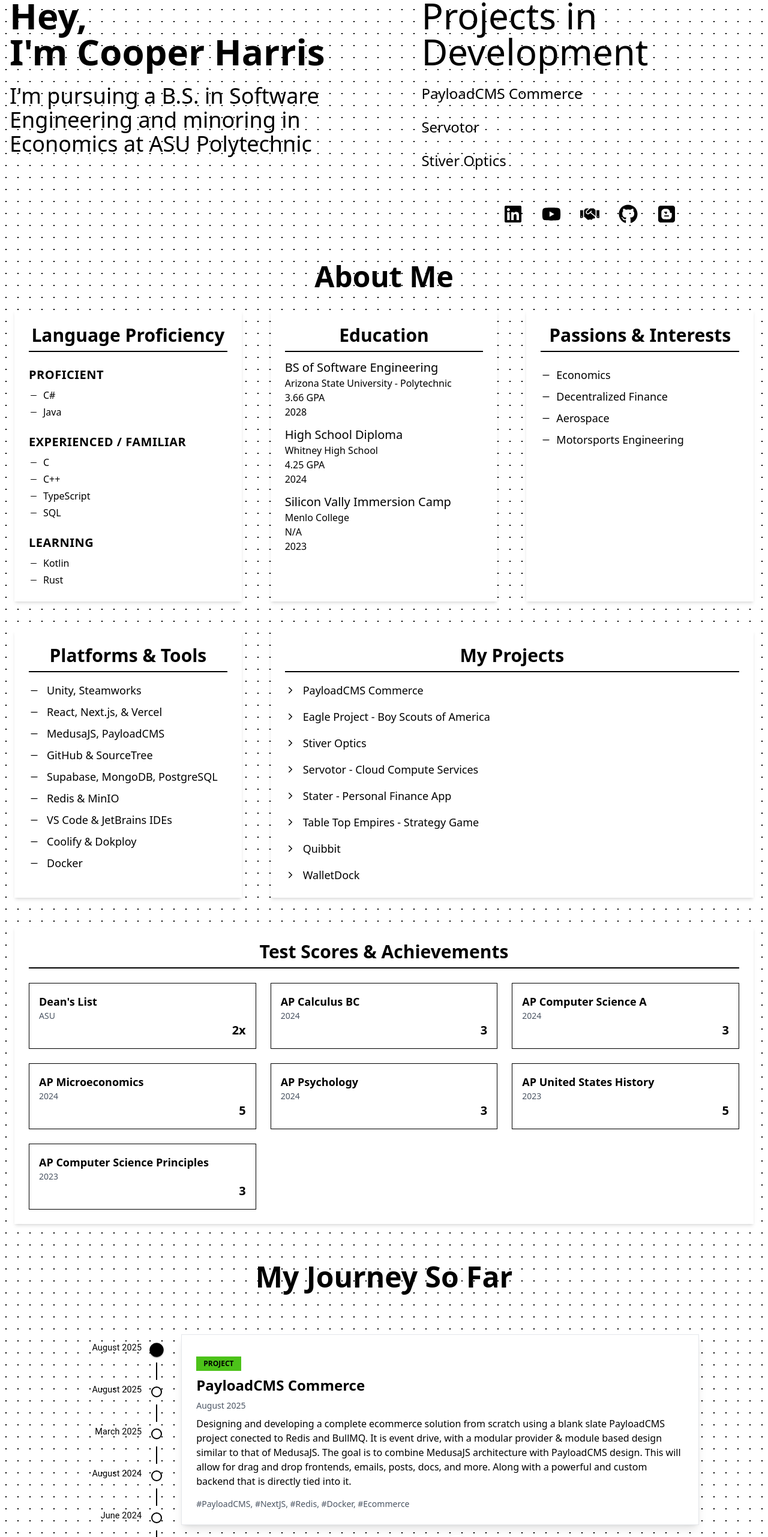
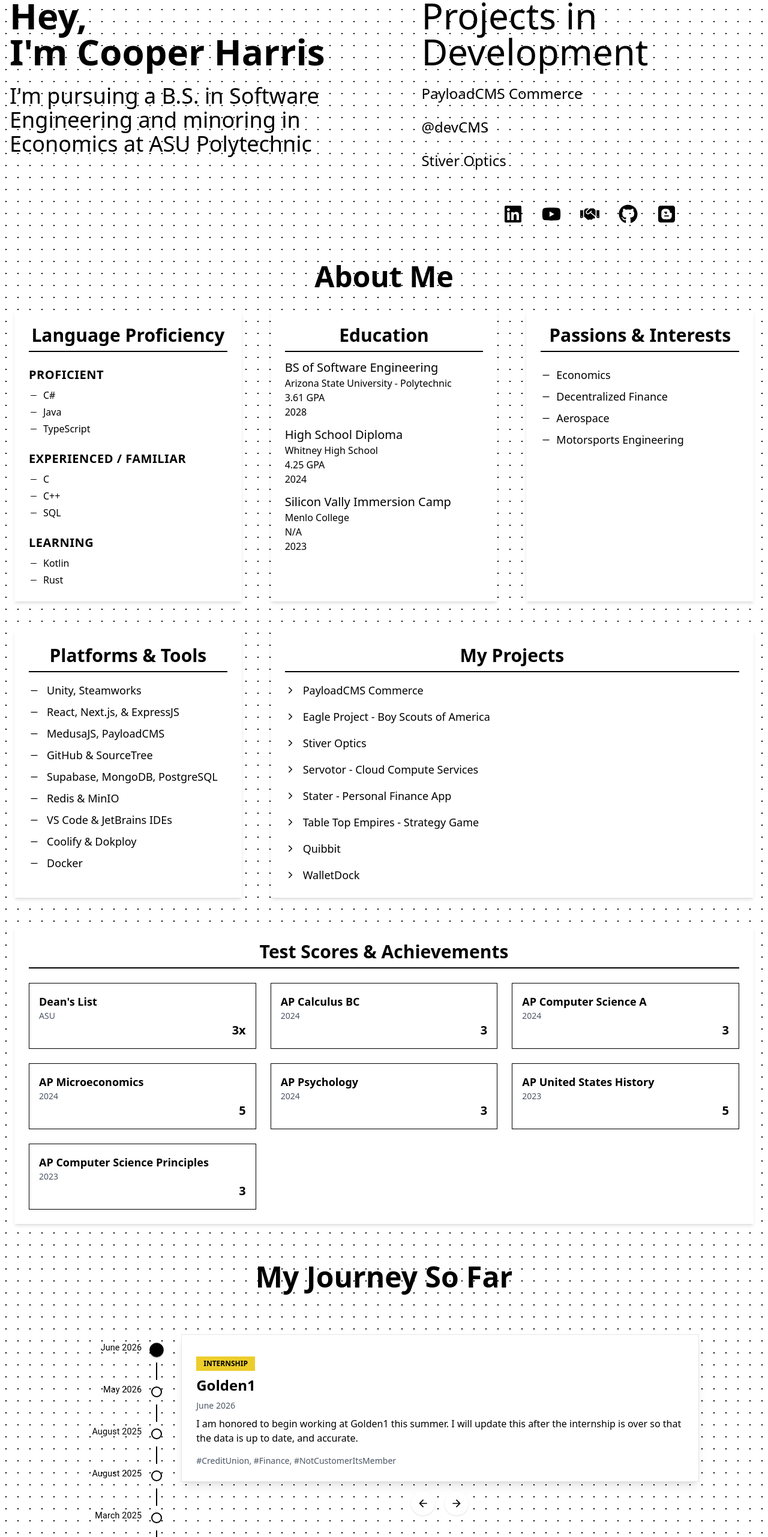
Before and after one commit to Tech-Know2/web_portfolio, a Next.js app in the folder portfolio/: page / in a window 1280 px wide. Shown: the part 234-2797 px from the top of the page at 60% size. Built offline with nearby package versions, Linux system fonts and the light colour scheme.

Commit message:
Updating it with the new projects, grades, and more

```diff
--- a/portfolio/src/app/aboutme.tsx
+++ b/portfolio/src/app/aboutme.tsx
@@ -69,6 +69,7 @@
         <ul className="space-y-1 text-black">
           <li className="flex items-center"><GoDash className="mr-2" /> C#</li>
           <li className="flex items-center"><GoDash className="mr-2" /> Java</li>
+          <li className="flex items-center"><GoDash className="mr-2" /> TypeScript</li>
         </ul>
       </div>
 
@@ -80,7 +81,6 @@
         <ul className="space-y-1 text-black">
           <li className="flex items-center"><GoDash className="mr-2" /> C</li>
           <li className="flex items-center"><GoDash className="mr-2" /> C++</li>
-          <li className="flex items-center"><GoDash className="mr-2" /> TypeScript</li>
           <li className="flex items-center"><GoDash className="mr-2" /> SQL</li>
         </ul>
       </div>
@@ -115,7 +115,7 @@
         Education
       </h2>
       {[
-        { degree: "BS of Software Engineering", institution: "Arizona State University - Polytechnic", year: "2028", gpa: "3.66 GPA" },
+        { degree: "BS of Software Engineering", institution: "Arizona State University - Polytechnic", year: "2028", gpa: "3.61 GPA" },
         { degree: "High School Diploma", institution: "Whitney High School", year: "2024", gpa: "4.25 GPA" },
         { degree: "Silicon Vally Immersion Camp", institution: "Menlo College", year: "2023", gpa: "N/A" },
       ].map((edu, index) => (
@@ -194,7 +194,7 @@
         Platforms & Tools
       </h2>
       <ul className="text-lg text-black space-y-2">
-        {['Unity, Steamworks', 'React, Next.js, & Vercel', "MedusaJS, PayloadCMS", 'GitHub & SourceTree', 'Supabase, MongoDB, PostgreSQL', 'Redis & MinIO', 'VS Code & JetBrains IDEs', 'Coolify & Dokploy', 'Docker'].map((tool, index) => (
+        {['Unity, Steamworks', 'React, Next.js, & ExpressJS', "MedusaJS, PayloadCMS", 'GitHub & SourceTree', 'Supabase, MongoDB, PostgreSQL', 'Redis & MinIO', 'VS Code & JetBrains IDEs', 'Coolify & Dokploy', 'Docker'].map((tool, index) => (
           <li
             key={index}
             className="flex items-center"
@@ -212,7 +212,7 @@
   const { ref, inView } = useInView({ triggerOnce: true, threshold: 0.5 });
 
   const tests = [
-    { test: "Dean's List", score: "2x", date: "ASU" },
+    { test: "Dean's List", score: "3x", date: "ASU" },
     { test: "AP Calculus BC", score: "3", date: "2024" },
     { test: "AP Computer Science A", score: "3", date: "2024" },
     { test: "AP Microeconomics", score: "5", date: "2024" },
--- a/portfolio/src/app/hero.tsx
+++ b/portfolio/src/app/hero.tsx
@@ -7,7 +7,7 @@
 
 const projectLinks = [
   { title: "PayloadCMS Commerce", href: "#projects", delay: 0.7 },
-  { title: "Servotor", href: "#projects", delay: 0.8 },
+  { title: "@devCMS", href: "#projects", delay: 0.8 },
   { title: "Stiver Optics", href: "#projects", delay: 0.9 },
 ];
 
--- a/portfolio/src/app/projects.tsx
+++ b/portfolio/src/app/projects.tsx
@@ -4,9 +4,17 @@
 
 const projectsData = [
   {
-    title: "PayloadCMS",
+    title: "@devCMS",
     description:
-      "This is a completly custom ecommerce platform built with PayloadCMS, NextJS, PostgreSQL, Redis, and BullMQ. Its event driven using Redis for event management. PayloadCMS is for the frontend and backend management. It manages and types the schemas, collections, and types. The system is modular and composable with the ability for developers to build modules for admins to interact with. if you want to know more, check out my LinkedIn posts on it.",
+      "This is a project that I am working on in tandem with my ecommerce project. It is heavily inspired by PayloadCMS, however, it is being designed to fix the biggest flaws and missign features I noticed when working with PayloadCMS. I have added in event management, jobs, workflows, steps, caching, and more. The goal of this project is to allow developers to setup framework agnostic backens that support caching and highly customized event management workflows.",
+    link: "https://www.linkedin.com/in/james-cooper-harris/",
+    startDate: "May 2026",
+    endDate: "Present",
+  },
+  {
+    title: "PayloadCMS Ecommerce Platform",
+    description:
+      "This is a highly customizeable, whitelabel ecommerce platform. The frontend is built with PayloadCMS, NextJS, Puck, and React Flow. It allows admins to build pages with a custom built drag and drop editor, design workflows using a visual workflow editor, and manage all ecommerce scoped data (products, subscriptions, shipping rates, pricing, zones, regions, emails, etc). The backend is built with ExpressJS for event, workflow, and step processing allowing for endlessly customziable and expandable business solutions.",
     link: "https://www.linkedin.com/in/james-cooper-harris/",
     startDate: "October 2025",
     endDate: "Present",
--- a/portfolio/src/app/timeline.tsx
+++ b/portfolio/src/app/timeline.tsx
@@ -11,6 +11,22 @@
 import { MdArrowBack, MdArrowForward } from "react-icons/md";
 
 const events = [
+  {
+    title: "Golden1",
+    description: "I am honored to begin working at Golden1 this summer. I will update this after the internship is over so that the data is up to date, and accurate.",
+    date: "June 2026",
+    hashtags:"#CreditUnion, #Finance, #NotCustomerItsMember",
+    badge:"Internship",
+    importance: "1"
+  },
+  {
+    title: "@devCMS",
+    description: "Designing and developing a headless ecommerce platform to fix the aches and pains that I experienced when working with PayloadCMS. The platform is truly headless, as in it is framework agnostic. It enables the creation of schemas and configs for mutliple database types. Provides the ability to scope schemas for caching on redis. Provides support for hooks, validation, typing, and auth out of the box. It also includes tools for building out event driven systems that power typed workflows, steps, jobs, and more. The goal of this system is to help me and other developers deploy scalable backends and worker instances through code within minutes not weeks.",
+    date: "May 2026",
+    hashtags:"#headlessCMS, #Package, #PostgreSQL, #Prisma, #Redis",
+    badge:"Project",
+    importance: "1"
+  },
   {
     title: "PayloadCMS Commerce",
     description: "Designing and developing a complete ecommerce solution from scratch using a blank slate PayloadCMS project conected to Redis and BullMQ. It is event drive, with a modular provider & module based design similar to that of MedusaJS. The goal is to combine MedusaJS architecture with PayloadCMS design. This will allow for drag and drop frontends, emails, posts, docs, and more. Along with a powerful and custom backend that is directly tied into it.",
```
